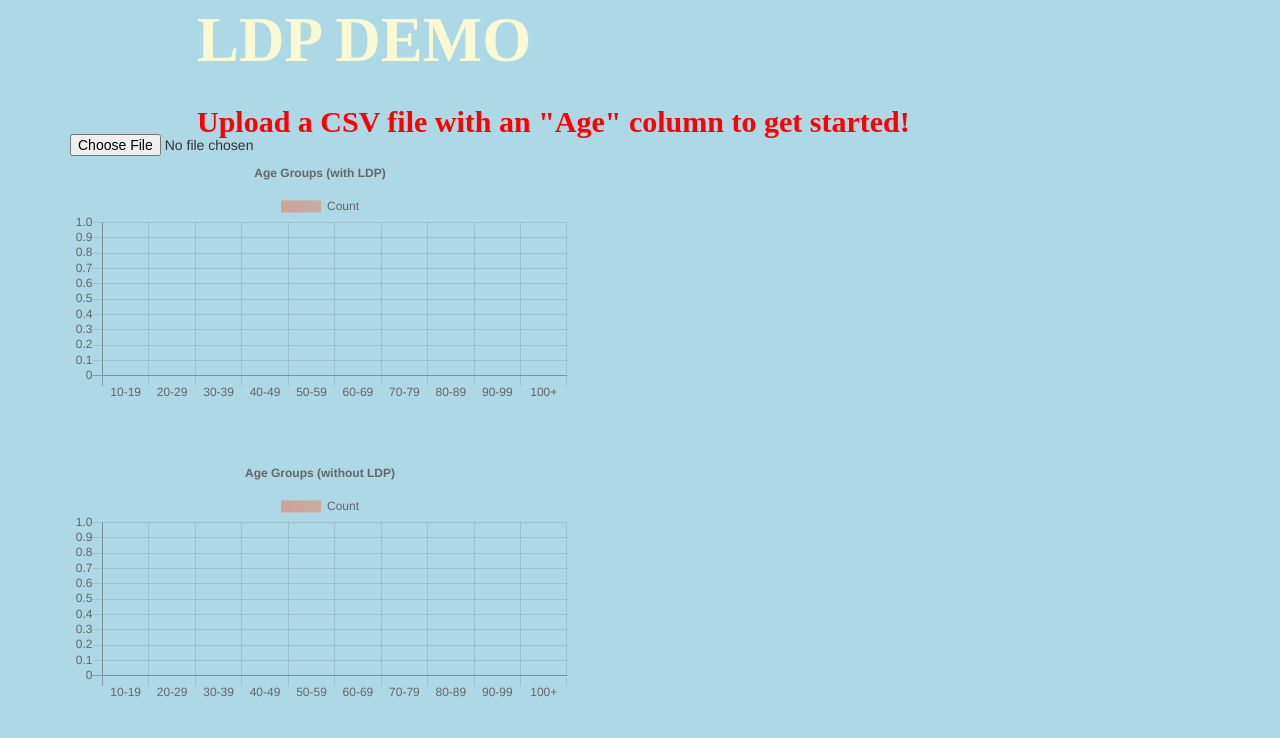
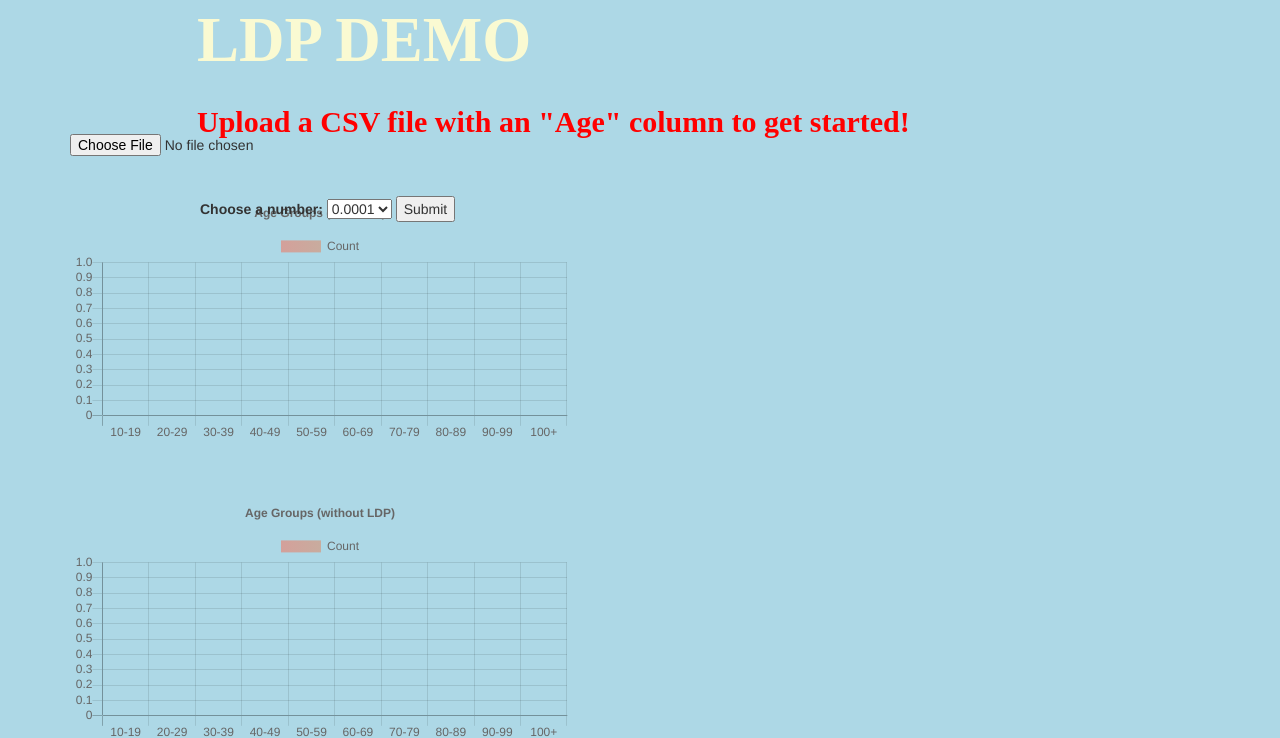
Before and after one commit to linkity-link/linkity-link, a plain HTML site: page linkitylink/public/demos/LDP/index.html in a window 1280 px wide. Shown: the part 94-832 px from the top of the page. Drawn offline with nearby package versions, Linux system fonts and the light colour scheme.

Commit message:
demo index.html added select

```diff
--- a/linkitylink/public/demos/LDP/index.html
+++ b/linkitylink/public/demos/LDP/index.html
@@ -80,6 +80,12 @@
     }
     </style>
 
+      <style>
+          .selector {
+              position:absolute;
+              left: 200px;
+          }
+      </style>
 
     <div class="container">
       <div class="page-header" style="text-align:right">
@@ -109,6 +115,28 @@
     <input type="file" id="fileupload">
     </div>
 
+    <div>
+        <p></p>
+        <br>
+        <p></p>
+    </div>
+
+    <div class="selector">
+        <form>
+            <label for="numbers">Choose a number: </label>
+            <select id="numbers" name="numbers">
+                <option value="1">0.0001</option>
+                <option value="2">0.001</option>
+                <option value="3">0.01</option>
+                <option value="4">0.1</option>
+                <option value="5">1</option>
+                <option value="6">10</option>
+                <option value="7">100</option>
+            </select>
+            <input type="submit">
+        </form>
+    </div>
+
     <div class="container">
       <div class="chart-container" style="width: 500px; height:300px">
       <canvas id="chartNoisy"></canvas>
```
